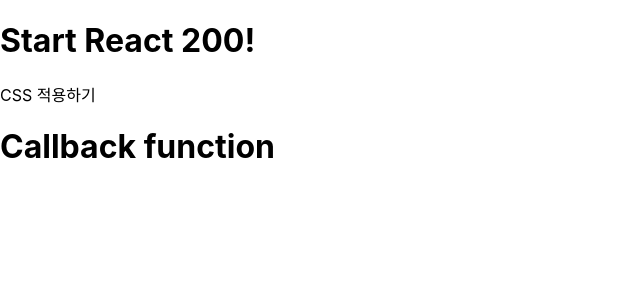
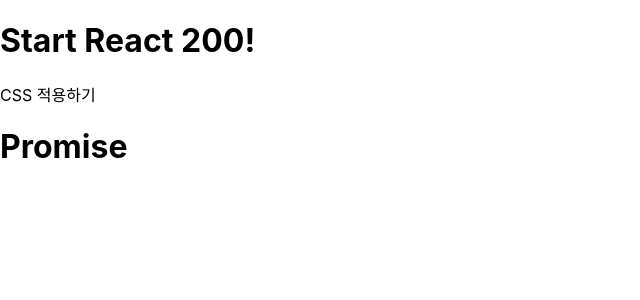
Before and after one commit to Yerim-Choi/React_Study, a React (Create React App) app in the folder client/: page / in a window 1280 px wide. Shown: the top 300 px of the page, without its empty margins (0-640 px from the left). Built offline with nearby package versions, Linux system fonts and the light colour scheme.

Commit message:
#R064_Promise then 사용

```diff
--- a/client/src/App.js
+++ b/client/src/App.js
@@ -1,6 +1,6 @@
 import React from "react";
 // import "./App.css";
-import CallbackFunc from "./R063_CallbackFunc.js";
+import Promise from "./R064_Promise.js";
 // import "bootstrap/dist/css/bootstrap.css";
 
 function App() {
@@ -8,7 +8,7 @@
     <div>
       <h1>Start React 200!</h1>
       <p>CSS 적용하기</p>
-      <CallbackFunc />
+      <Promise />
     </div>
   );
 }
--- /dev/null
+++ b/client/src/R064_Promise.js
@@ -0,0 +1,24 @@
+import React, { Component } from "react";
+
+class R064_Promise extends Component {
+  componentDidMount() {
+    new Promise((resolve) => {
+      setTimeout(function () {
+        resolve("react");
+      }, 1500);
+    })
+      .then(function (result) {
+        console.log(result);
+        return result + 200;
+      })
+      .then((result) => {
+        console.log(result);
+      });
+  }
+
+  render() {
+    return <h1>Promise</h1>;
+  }
+}
+
+export default R064_Promise;
```
